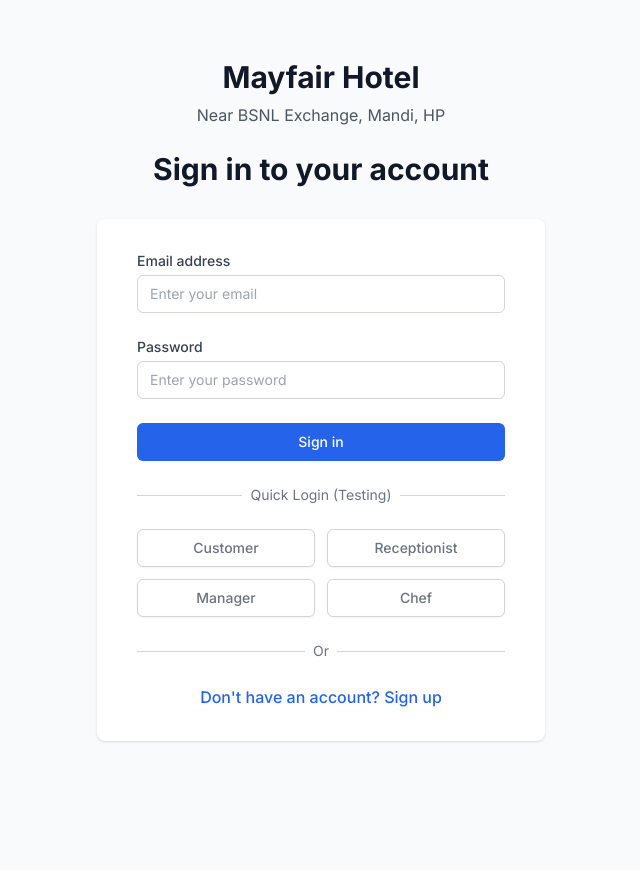
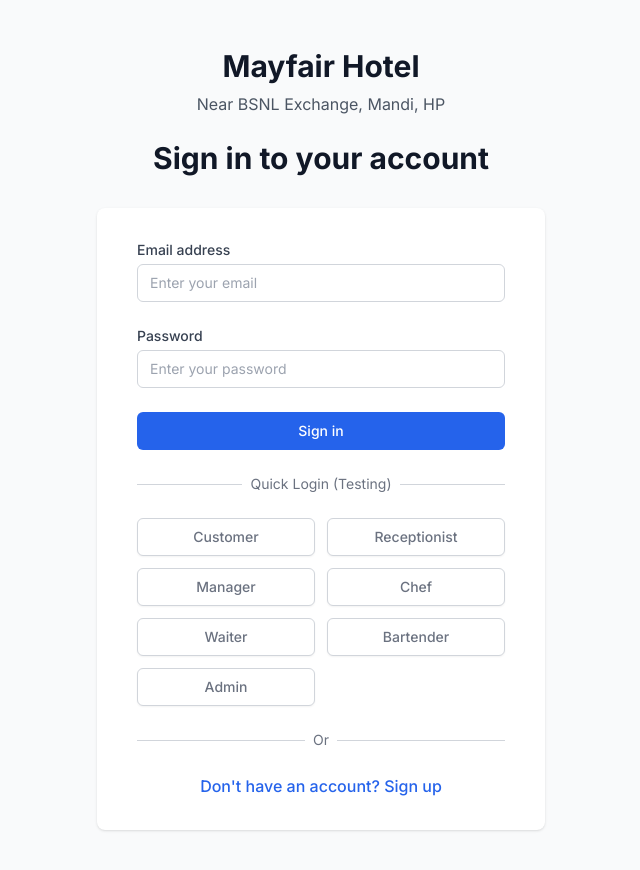
Before and after one commit to thakurankit00/mayfair_vercel_test2, a React (Create React App) app in the folder frontend/: page /login in a window 1280 px wide. Shown: the top 870 px of the page, without its empty margins (319-959 px from the left). Before the commit the page ends 800 px from the top, so only its background shows below. Built offline with nearby package versions, Linux system fonts and the light colour scheme; no server answers; the HTML template or start-up script is replaced by a standard one.

Commit message:
color changes

```diff
--- a/frontend/src/components/auth/LoginForm.jsx
+++ b/frontend/src/components/auth/LoginForm.jsx
@@ -190,6 +190,27 @@
               >
                 Chef
               </button>
+              <button
+                onClick={() => quickLogin('carlos.waiter@mayfairhotel.com')}
+                disabled={isLoading}
+                className="w-full inline-flex justify-center py-2 px-4 border border-gray-300 rounded-md shadow-sm bg-white text-sm font-medium text-gray-500 hover:bg-gray-50 disabled:opacity-50"
+              >
+                Waiter
+              </button>
+              <button
+                onClick={() => quickLogin('lisa.bartender@mayfairhotel.com')}
+                disabled={isLoading}
+                className="w-full inline-flex justify-center py-2 px-4 border border-gray-300 rounded-md shadow-sm bg-white text-sm font-medium text-gray-500 hover:bg-gray-50 disabled:opacity-50"
+              >
+                Bartender
+              </button>
+              <button
+                onClick={() => quickLogin('david.admin@mayfairhotel.com')}
+                disabled={isLoading}
+                className="w-full inline-flex justify-center py-2 px-4 border border-gray-300 rounded-md shadow-sm bg-white text-sm font-medium text-gray-500 hover:bg-gray-50 disabled:opacity-50"
+              >
+                Admin
+              </button>
             </div>
           </div>
 
--- /dev/null
+++ b/frontend/src/components/common/StatusBadge.jsx
@@ -0,0 +1,29 @@
+import React from 'react';
+
+const statusStyles = {
+  pending: 'bg-yellow-300 text-yellow-800',
+  confirmed: 'bg-green-200 text-green-800',
+  cancelled: 'bg-red-200 text-red-800',
+  default: 'bg-gray-400 text-white',
+};
+
+const StatusBadge = ({ status }) => {
+  const normalized = (status || '').toLowerCase();
+  let style = statusStyles.default;
+  let label = status;
+  if (normalized === 'pending') {
+    style = statusStyles.pending;
+    label = 'pending';
+  } else if (normalized === 'confirmed') {
+    style = statusStyles.confirmed;
+    label = 'confirmed';
+  } else if (normalized === 'cancelled') {
+    style = statusStyles.cancelled;
+    label = 'cancelled';
+  }
+  return (
+    <span className={`px-2 py-1 rounded text-sm font-semibold ${style}`}>{label}</span>
+  );
+};
+
+export default StatusBadge;
--- a/frontend/src/components/restaurant/ReservationModal.jsx
+++ b/frontend/src/components/restaurant/ReservationModal.jsx
@@ -70,7 +70,7 @@
 
   return (
     <div className="fixed inset-0 z-50 flex items-center justify-center bg-black bg-opacity-20">
-    <div className="bg-white rounded-lg shadow-lg w-full max-w-sm p-4 relative">
+    <div className="bg-white rounded-lg shadow-lg w-full max-w-md md:max-w-lg lg:max-w-xl p-4 relative max-h-[90vh] overflow-y-auto">
      <button
           className="absolute top-2 right-2 text-gray-200 hover:text-gray-400"
           onClick={onClose}
@@ -178,11 +178,12 @@
             </div>
 			<div>
   <label className="block text-sm font-medium text-gray-700">Status</label>
+
     <select
       name="status"
       value={form.status}
       onChange={handleChange}
-    className="mt-1 block w-full border border-gray-300 rounded-md px-2 py-1 text-gray-900 text-sm bg-white"
+      className="block border-gray-300 rounded-md px-2 py-1 text-gray-900 text-sm bg-white"
       required
     >
       <option value="pending">Pending</option>
--- a/frontend/src/components/restaurant/RestaurantPage.jsx
+++ b/frontend/src/components/restaurant/RestaurantPage.jsx
@@ -7,6 +7,7 @@
 import { useAuth } from '../../contexts/AuthContext';
 import AddTableForm from './AddTableForm';
 import EditTableModal from './EditTableModal';
+import StatusBadge from '../common/StatusBadge';
 import {
   restaurantApi,
   restaurantTableApi,
@@ -1006,7 +1007,6 @@
 
 // Reservations Tab Component
 const ReservationsTab = ({ reservations, userRole, onCreateReservation, onEditReservation, onCancelRequest, cancelingId, cancelError }) => {
-
   return (
     <div className="space-y-6">
       <div className="flex items-center justify-between">
@@ -1019,9 +1019,9 @@
         </button>
       </div>
 
-      {cancelError  && (
+      {cancelError && (
         <div className="mb-4 bg-red-50 border border-white rounded-md p-3 text-red-700">
-          {cancelError }
+          {cancelError}
         </div>
       )}
 
@@ -1074,14 +1074,8 @@
                     {reservation.party_size}
                   </td>
                   <td className="px-6 py-4 whitespace-nowrap">
-                    <span className={`inline-flex px-2 py-1 text-xs font-semibold rounded-full ${
-                      reservation.status === 'confirmed' ? 'bg-green-100 text-green-800' :
-                      reservation.status === 'seated' ? 'bg-blue-100 text-blue-800' :
-                      reservation.status === 'completed' ? 'bg-gray-100 text-gray-800' :
-                      'bg-red-100 text-red-800'
-                    }`}>
-                      {reservation.status}
-                    </span>
+                    {/* 👇 Replace old inline span with StatusBadge */}
+                    <StatusBadge status={reservation.status} />
                   </td>
                   <td className="px-6 py-4 whitespace-nowrap text-sm font-medium flex gap-2">
                     <button
```
Also changed, not shown: 1 other file (tests, documents, lock files or other folders). Lines whose indentation alone changed are shown as unchanged.
